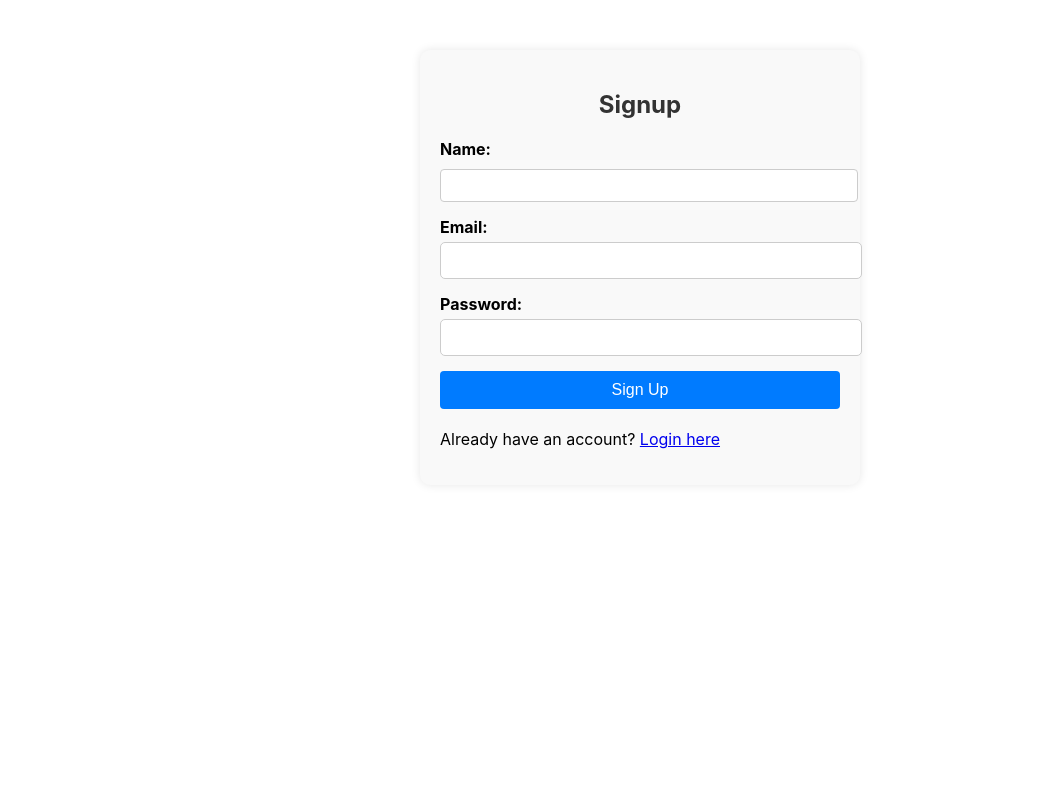
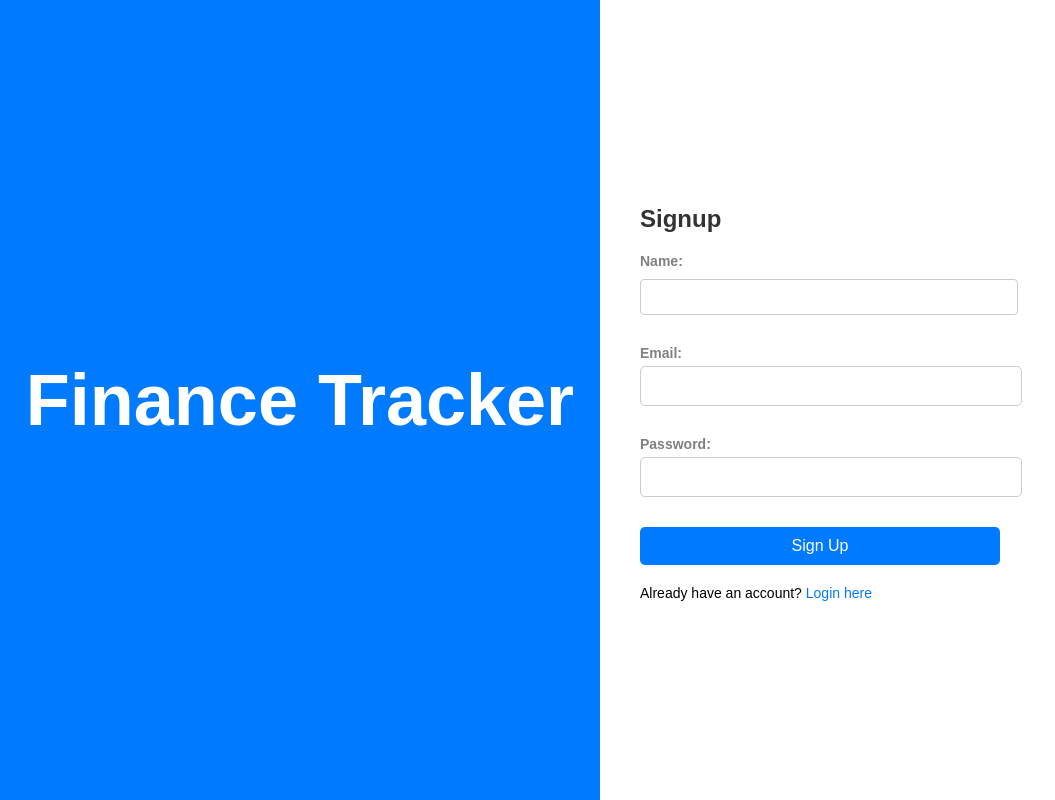
Before and after one commit to darshan-dinesh-mp/Finance-Tracker, a React (Create React App) app in the folder client/: page /signup in a window 1280 px wide. Shown: the whole page, without its empty margins (0-1055 px from the left). Built offline with nearby package versions, Linux system fonts and the light colour scheme.

Commit message:
styles changes

```diff
--- a/client/src/components/LoginSignup/Login.js
+++ b/client/src/components/LoginSignup/Login.js
@@ -35,8 +35,12 @@ const Login = () => {
     };
 
     return (
+        <div className={styles.mainContainer}>
+            <div className={styles.thumbnail}>
+                <h1>Finance Tracker</h1>
+            </div>
             <div className={styles.loginContainer}>
-            <h2 className={styles.loginTitle}>Login</h2>
+                <h2>Login</h2>
                 <form className={styles.loginForm} onSubmit={handleLogin}>
                     <div>
                         <label htmlFor="email">Email:</label>
@@ -66,6 +70,7 @@ const Login = () => {
                     Don't have an account? <Link to="/signup">Signup here</Link>
                 </p>
             </div>
+        </div>
     );
 };
 
--- a/client/src/components/LoginSignup/Login.module.css
+++ b/client/src/components/LoginSignup/Login.module.css
@@ -1,57 +1,103 @@
-/* Login.module.css */
-.loginContainer {
-    max-width: 400px;
-    margin: 50px auto;
-    padding: 20px;
-    background-color: #f9f9f9;
-    border-radius: 10px;
-    box-shadow: 0 0 10px rgba(0, 0, 0, 0.1);
+.mainContainer {
+    display: flex;
+    align-items: center;
+    justify-content: center;
+    width: 100vw;
+    height: 100vh;
+    background-color: white;
+    font-family: Arial, sans-serif;
 }
 
-.loginTitle {
-    text-align: center;
-    margin-bottom: 20px;
+
+.loginContainer {
+    width: 50%;
+    padding: 40px;
+    background-color: #fff;
+}
+
+.loginContainer h2{
+    text-align: left;
+}
+
+.thumbnail {
+    width: 50%;
+    display: flex;
+    align-items: center;
+    justify-content: center;
+    background-color: #007bff;
+    color: white;
+    font-size: 36px;
+    font-weight: bold;
+    height: 100vh;
+}
+
+.loginForm {
+    display: flex;
+    flex-direction: column;
+    width: 60%;
+    margin-top: 20px;
+}
+
+h2 {
+    text-align: left;
+    width: 100%;
     font-size: 24px;
     color: #333;
+    margin-bottom: 20px;
 }
 
-.loginForm div {
-    margin-bottom: 15px;
+label {
+    color: gray;
+    margin-bottom: 5px;
+    font-size: 14px;
 }
 
-.loginForm label {
-    display: block;
-    margin-bottom: 5px;
-    font-weight: bold;
-}
-
-.loginForm input {
+input {
+    padding: 10px;
     width: 100%;
-    padding: 10px;
+    margin-bottom: 15px;
     border: 1px solid #ccc;
     border-radius: 5px;
+    font-size: 16px;
 }
 
 .loginButton {
+    padding: 10px;
     width: 100%;
-    padding: 10px;
-    background-color: #28a745;
+    background-color: #007bff;
     color: white;
     border: none;
     border-radius: 5px;
     cursor: pointer;
+    font-size: 16px;
 }
 
 .loginButton:hover {
-    background-color: #218838;
+    background-color: #0056b3;
 }
 
 .error {
     color: red;
+    font-size: 14px;
     margin-top: 10px;
 }
 
 .success {
     color: green;
+    font-size: 14px;
     margin-top: 10px;
 }
+
+p {
+    margin-top: 20px;
+    font-size: 14px;
+}
+
+a {
+    color: #007bff;
+    text-decoration: none;
+}
+
+a:hover {
+    text-decoration: underline;
+}
--- a/client/src/components/LoginSignup/Signup.js
+++ b/client/src/components/LoginSignup/Signup.js
@@ -37,6 +37,10 @@ const Signup = () => {
     };
 
     return (
+        <div className={styles.mainContainer}>
+            <div className={styles.thumbnail}>
+                <h1>Finance Tracker</h1>
+            </div>
             <div className={styles.signupContainer}>
                 <h2 className={styles.signupTitle}>Signup</h2>
                 <form className={styles.signupForm} onSubmit={handleSignup}>
@@ -70,14 +74,17 @@ const Signup = () => {
                             required
                         />
                     </div>
-                <button type="submit">Sign Up</button>
-                {error && <p className="error">{error}</p>}
-                {success && <p className="success">{success}</p>}
+                    <button className={styles.signupButton} type="submit">Sign Up</button>
+                    {error && <p className={styles.error}>{error}</p>}
+                    {success && <p className={styles.success}>{success}</p>}
                 </form>
                 <p>
                     Already have an account? <Link to="/login">Login here</Link>
                 </p>
             </div>
+        </div>
+
+
     );
 };
 
--- a/client/src/components/LoginSignup/Signup.module.css
+++ b/client/src/components/LoginSignup/Signup.module.css
@@ -1,57 +1,103 @@
-.signupContainer {
-    max-width: 400px;
-    margin: 50px auto;
-    padding: 20px;
-    background-color: #f9f9f9;
-    border-radius: 10px;
-    box-shadow: 0 0 10px rgba(0, 0, 0, 0.1);
+.mainContainer {
+    display: flex;
+    align-items: center;
+    justify-content: center;
+    width: 100vw;
+    height: 100vh;
+    background-color: white;
+    font-family: Arial, sans-serif;
 }
 
-.signupTitle {
-    text-align: center;
-    margin-bottom: 20px;
+
+.signupContainer {
+    width: 50%;
+    padding: 40px;
+    background-color: #fff;
+}
+
+.signupContainer h2{
+    text-align: left;
+}
+
+.thumbnail {
+    width: 50%;
+    display: flex;
+    align-items: center;
+    justify-content: center;
+    background-color: #007bff;
+    color: white;
+    font-size: 36px;
+    font-weight: bold;
+    height: 100vh;
+}
+
+.signupForm {
+    display: flex;
+    flex-direction: column;
+    width: 60%;
+    margin-top: 20px;
+}
+
+h2 {
+    text-align: left;
+    width: 100%;
     font-size: 24px;
     color: #333;
+    margin-bottom: 20px;
 }
 
-.signupForm div {
-    margin-bottom: 15px;
+label {
+    color: gray;
+    margin-bottom: 5px;
+    font-size: 14px;
 }
 
-.signupForm label {
-    display: block;
-    margin-bottom: 5px;
-    font-weight: bold;
-}
-
-.signupForm input {
+input {
+    padding: 10px;
     width: 100%;
-    padding: 10px;
+    margin-bottom: 15px;
     border: 1px solid #ccc;
     border-radius: 5px;
+    font-size: 16px;
 }
 
 .signupButton {
+    padding: 10px;
     width: 100%;
-    padding: 10px;
-    background-color: #28a745;
+    background-color: #007bff;
     color: white;
     border: none;
     border-radius: 5px;
     cursor: pointer;
+    font-size: 16px;
 }
 
 .signupButton:hover {
-    background-color: #218838;
+    background-color: #0056b3;
 }
 
 .error {
     color: red;
+    font-size: 14px;
     margin-top: 10px;
 }
 
 .success {
     color: green;
+    font-size: 14px;
     margin-top: 10px;
 }
-/* Other styles similar to signup.module.css, but with .signupContainer, .signupButton, etc. */
+
+p {
+    margin-top: 20px;
+    font-size: 14px;
+}
+
+a {
+    color: #007bff;
+    text-decoration: none;
+}
+
+a:hover {
+    text-decoration: underline;
+}
```
Also changed, not shown: client/src/components/Dashboard/Dashboard.js (line endings or trailing spaces). Lines whose indentation alone changed are shown as unchanged.
